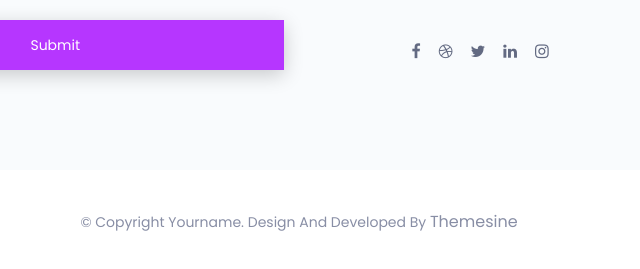
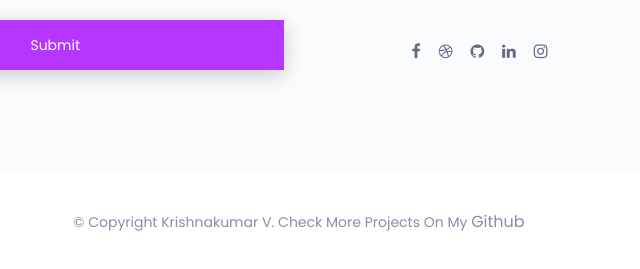
Before and after one commit to geekybugger/Krishna, a plain HTML site: page index.html in a window 1280 px wide. Shown: the part 5934-6203 px from the top of the page, 341-981 px from the left. Drawn offline with nearby package versions, Linux system fonts and the light colour scheme.

Commit message:
whoa! changes made

```diff
--- a/index.html
+++ b/index.html
@@ -745,11 +745,15 @@
 							</div><!--/.contact-adress-->
 							<div class="hm-foot-icon">
 								<ul>
-									<li><a href="#"><i class="fa fa-facebook"></i></a></li><!--/li-->
+									<li><a href="https://www.facebook.com/krishnakumar.viayashankar"><i
+												class="fa fa-facebook"></i></a></li><!--/li-->
 									<li><a href="#"><i class="fa fa-dribbble"></i></a></li><!--/li-->
-									<li><a href="#"><i class="fa fa-twitter"></i></a></li><!--/li-->
-									<li><a href="#"><i class="fa fa-linkedin"></i></a></li><!--/li-->
-									<li><a href="#"><i class="fa fa-instagram"></i></a></li><!--/li-->
+									<li><a href="https://www.github.com/krishkdev"><i class="fa fa-github"></i></a></li>
+									<!--/li-->
+									<li><a href="https://www.linkedin.com/in/krishkv"><i class="fa fa-linkedin"></i></a>
+									</li><!--/li-->
+									<li><a href="https://www.instagram.com/krishkv_/"><i
+												class="fa fa-instagram"></i></a></li><!--/li-->
 								</ul><!--/ul-->
 							</div><!--/.hm-foot-icon-->
 						</div><!--/.single-contact-box-->
@@ -766,8 +770,8 @@
 		<div class="container">
 			<div class="hm-footer-copyright text-center">
 				<p>
-					&copy; copyright yourname. design and developed by <a
-						href="https://www.themesine.com/">themesine</a>
+					&copy; copyright Krishnakumar V. Check more projects on my <a
+						href="https://www.github.com/krishkdev">github</a>
 				</p><!--/p-->
 			</div><!--/.text-center-->
 		</div><!--/.container-->
```
Also changed, not shown: 1 other file.
